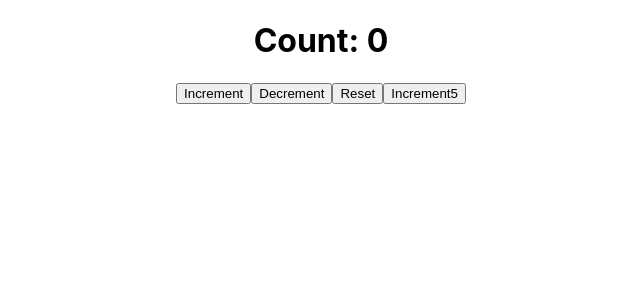
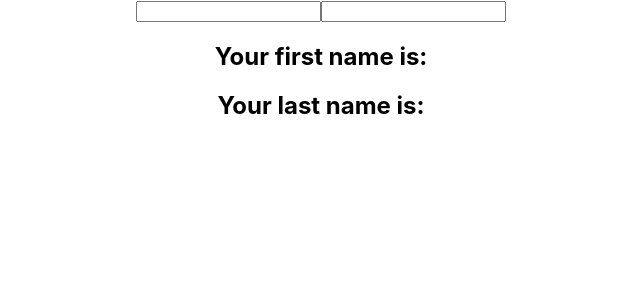
Before and after one commit to kumarmudur/react-hooks-example, a React (Create React App) app: page / in a window 1280 px wide. Shown: the top 300 px of the page, without its empty margins (319-959 px from the left). Built offline with nearby package versions, Linux system fonts and the light colour scheme.

Commit message:
[React-Hooks][useState] react hook object state counter example

```diff
--- a/src/App.js
+++ b/src/App.js
@@ -6,12 +6,14 @@ import './App.css';
 // Hooks
 import Counter from './components/hooks/Counter';
 import Counter2 from './components/hooks/Counter2';
+import Counter3 from './components/hooks/Counter3';
 
 function App() {
   return (
     <div className="App">
       {/* <Counter /> */}
-      <Counter2 />
+      {/* <Counter2 /> */}
+      <Counter3 />
     </div>
   );
 }
--- /dev/null
+++ b/src/components/hooks/Counter3.js
@@ -0,0 +1,23 @@
+import React, { useState } from 'react';
+
+const Counter3 = () => {
+    const [name, setName] = useState({ firstName: '', lastName: ''});
+    return (
+        <form>
+            <input
+              type="text"
+              value={name.firstName}
+              onChange={event => setName({ ...name, firstName: event.target.value})}
+            />
+             <input
+              type="text"
+              value={name.lastName}
+              onChange={event => setName({ ...name, lastName: event.target.value})}
+            />
+            <h2>Your first name is: {name.firstName}</h2>
+            <h2>Your last name is: {name.lastName}</h2>
+        </form>
+    );
+};
+
+export default Counter3;
```
